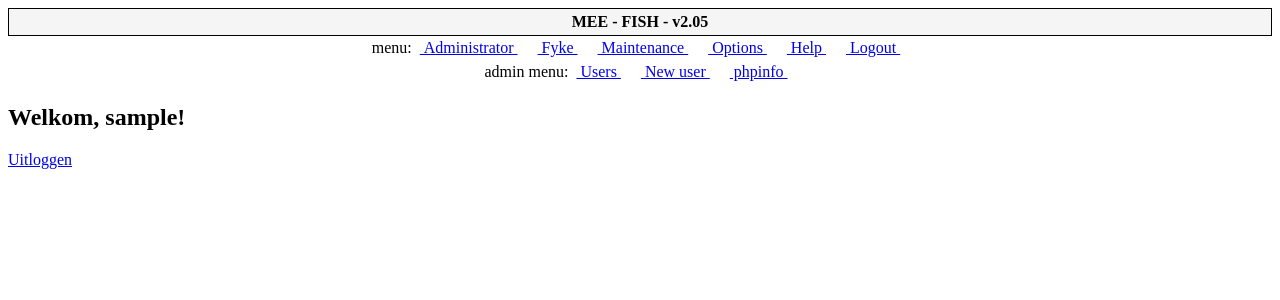
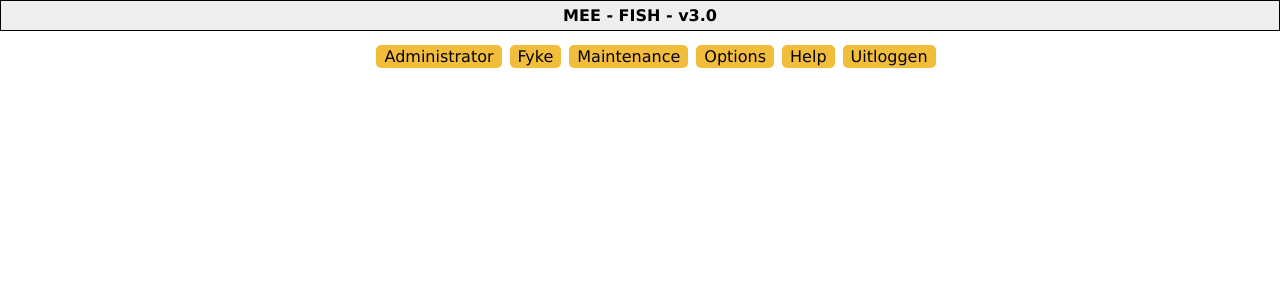
Before and after one commit to horizoncollege/fieldlab-project-1-programmeurs, a Django app: page / in a window 1280 px wide. Shown: the top 300 px of the page. Run offline with Django 5.2, Linux system fonts and the light colour scheme; the visitor is signed in with stand-in values (Sample User, id 1); lists and menus that the app fills with data are empty.

Commit message:
Navbar html & styling

```diff
--- /dev/null
+++ b/NIOZ/static/nioz/css/style.css
@@ -0,0 +1,62 @@
+html,
+body {
+  margin: 0;
+  padding: 0;
+
+  font-family: Verdana, Geneva, Tahoma, sans-serif;
+}
+
+/* ===== Navbar Start ===== */
+.navbar-header {
+  padding: 5px;
+
+  border: 1px solid;
+  background-color: #eee;
+
+  display: flex;
+  justify-content: center;
+}
+
+.navbar-menu ul {
+  display: flex;
+  justify-content: center;
+}
+
+.navbar-menu li {
+  display: inline;
+}
+
+.navbar-menu li a {
+  border-radius: 5px;
+  background-color: #f3bd3c;
+  padding: 2px 8px;
+  margin-right: 8px;
+  color: black;
+  text-decoration: none;
+}
+
+.navbar-menu li a:hover {
+  background-color: #c0952f;
+  transition: background-color 250ms ease;
+}
+
+/* ===== Navbar End ===== */
+
+.menu-button {
+  background-color: #f3bd3c;
+  color: white;
+  padding: 1px 5px;
+  font-size: 12px;
+  border: none;
+  cursor: pointer;
+  transition: background-color 0.3s ease;
+  display: inline-block;
+}
+
+.menu-button:hover {
+  background-color: #303030;
+}
+
+.bars {
+  border: darkgray;
+}
--- a/NIOZ/templates/home.html
+++ b/NIOZ/templates/home.html
@@ -1,79 +1,33 @@
 <!DOCTYPE html>
 <html>
   <head>
-    <title>Home</title>
+    <meta charset="utf-8" />
+    <meta name="viewport" content="width=device-width, initial-scale=1" />
+    <title>MEE - FISH - v3.0</title>
+    {% load static %}
+    <link rel="stylesheet" href="{% static 'nioz/css/style.css' %}" />
   </head>
   <body>
-    <center>
-        <center>
-            <table width="100%" bgcolor="#f5f5f5" class="text" style="border:1px solid; border-collapse:collapse;">
-                <tbody>
-                    <tr>
-                        <td align="center">
-                            <table>
-                                <tbody>
-                                    <tr>
-                                        <th>MEE - FISH - v2.05</th>
-                                    </tr>
-                                </tbody>
-                            </table>
-                        </td>
-                    </tr>
-                </tbody>
-            </table>
-            <table cellpadding="1" class="text">
-                <tbody>
-                    <tr>
-                        <td>menu:&nbsp;
-                            <a class="menu-button" href="procfish.php?cmd=9000"
-                                class="but11">&nbsp;Administrator&nbsp;</a>
-                            &nbsp;
-                            &nbsp;
-                            <a class="menu-button" href="procfish.php?cmd=2000" class="but11">&nbsp;Fyke&nbsp;</a>
-                            &nbsp;
-                            &nbsp;
-                            <a class="menu-button" href="procfish.php?cmd=7000"
-                                class="but11">&nbsp;Maintenance&nbsp;</a>
-                            &nbsp;
-                            &nbsp;
-                            <a class="menu-button" href="procfish.php?cmd=9100" class="but11">&nbsp;Options&nbsp;</a>
-                            &nbsp;
-                            &nbsp;
-                            <a class="menu-button" href="procfish.php?cmd=3000" class="but11">&nbsp;Help&nbsp;</a>
-                            &nbsp;
-                            &nbsp;
-                            <a class="menu-button" href="procfish.php?cmd=1002" class="but11">&nbsp;Logout&nbsp;</a>
-                            &nbsp;
-                        </td>
-                    </tr>
-                </tbody>
-            </table>
-            <table cellpadding="1" class="text">
-                <tbody>
-                    <tr>
-                        <td>
-                            admin menu:&nbsp;
-                            <a class="menu-button" href="procfish.php?cmd=9000" class="but11">&nbsp;Users&nbsp;</a>
-                            &nbsp;
-                            &nbsp;
-                            <a class="menu-button" href="procfish.php?cmd=9010" class="but11">&nbsp;New user&nbsp;</a>
-                            &nbsp;
-                            &nbsp;
-                            <a class="menu-button" href="procfish.php?cmd=9999" class="but11">&nbsp;phpinfo&nbsp;</a>
-                            &nbsp;
-                        </td>
-                    </tr>
-                </tbody>
-            </table>
-        </center>
-    </center>
-
-    <h2>Welkom{% if user.is_authenticated %}, {{ user.username }}{% else %}, Gast{% endif %}!</h2>
-
+    <nav>
+      <div class="navbar-header">
+        <strong>MEE - FISH - v3.0</strong>
+      </div>
+      <div class="navbar-menu">
+        <ul>
+          <li><a href="#">Administrator</a></li>
+          <li><a href="#">Fyke</a></li>
+          <li><a href="#">Maintenance</a></li>
+          <li><a href="#">Options</a></li>
+          <li><a href="#">Help</a></li>
+          <li>
             {% if user.is_authenticated %}
             <a href="{% url 'logout' %}">Uitloggen</a>
             {% else %}
             <a href="{% url 'login' %}">Inloggin</a>
             {% endif %}
+          </li>
+        </ul>
+      </div>
+    </nav>
   </body>
 </html>
```
Also changed, not shown: NIOZ/static/css/style.css (deleted, +0 -22 lines). Lines whose indentation alone changed are shown as unchanged.
